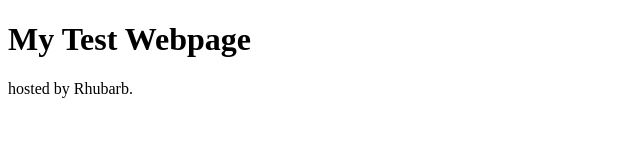
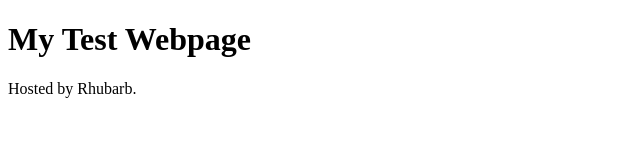
Before and after one commit to widom8ker/widom8ker.github.io, a plain HTML site: page index.html in a window 1280 px wide. Shown: the full height of the page, 0-640 px from the left. Drawn offline with Linux system fonts and the light colour scheme.

Commit message:
Update index.html

```diff
--- a/index.html
+++ b/index.html
@@ -8,6 +8,6 @@
 </head>
 <body>
     <h1>My Test Webpage</h1>
-    <p>hosted by Rhubarb.</p>
+    <p>Hosted by Rhubarb.</p>
 </body>
 </html>
```
